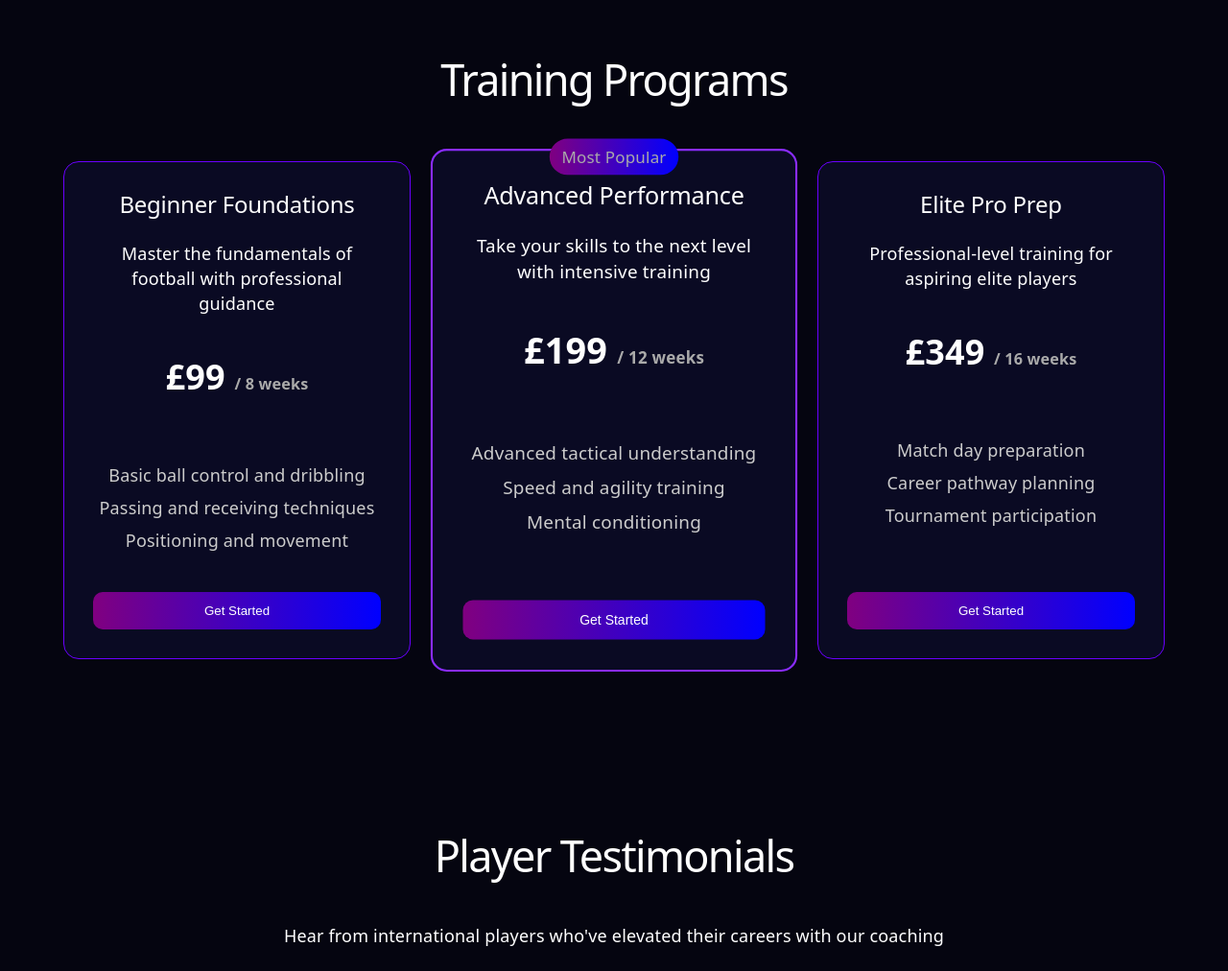
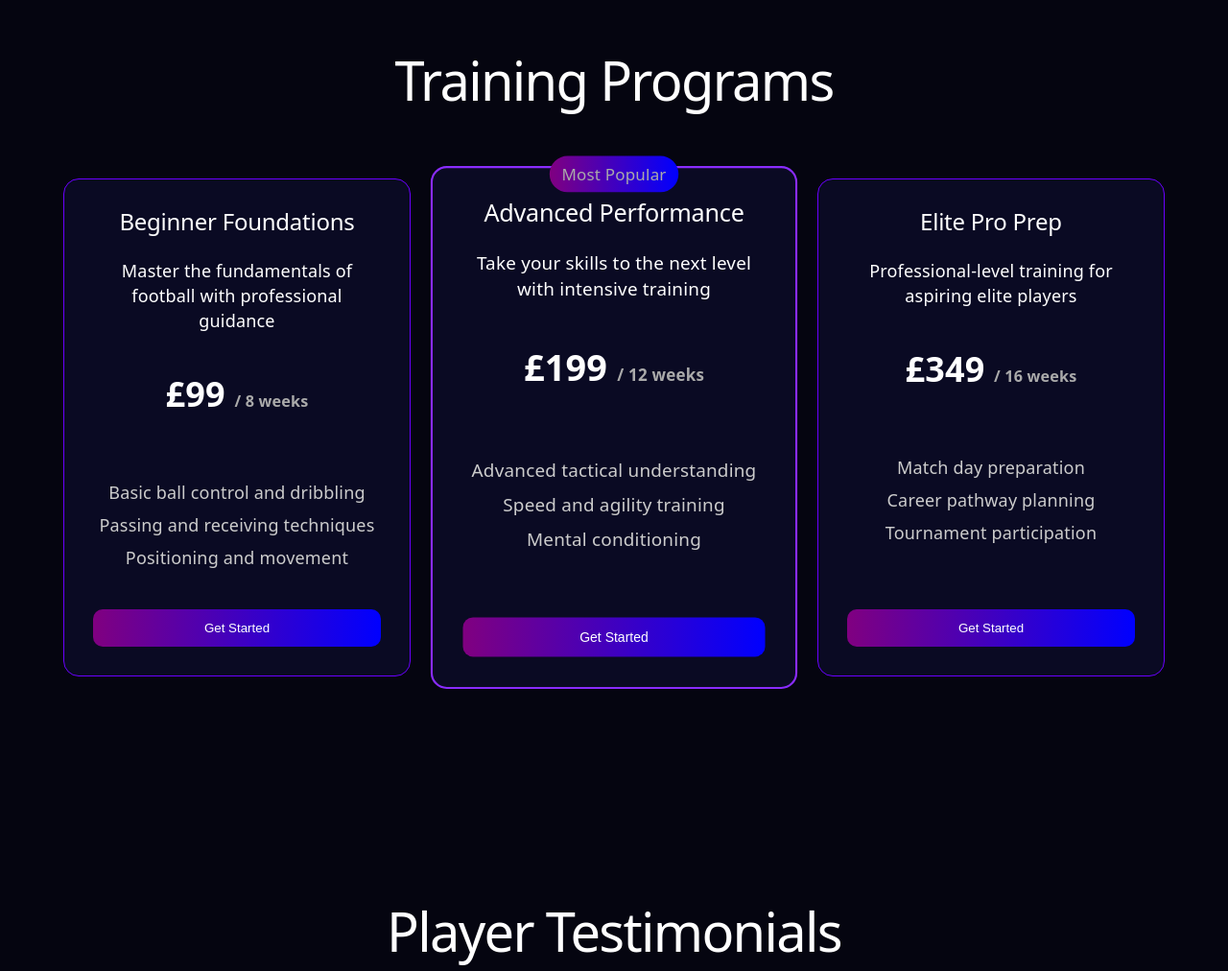
Before and after one commit to rotimijoseph/football-coaching, a React (Vite) app in the folder football-coaching/: page / in a window 1280 px wide. Shown: the part 980-1992 px from the top of the page at 96% size. Built offline with nearby package versions, Linux system fonts and the light colour scheme.

Commit message:
fix: padding around h1 titles

```diff
--- a/football-coaching/src/App.css
+++ b/football-coaching/src/App.css
@@ -164,11 +164,7 @@
 
 #training-programs h1 {
   color: white;
-  font-size: 2.5rem;
-}
-
-#training-programs h1 {
-  color: white;
+  margin-bottom: 50px;
 }
 
 #training-programs h2 {
@@ -194,7 +190,7 @@
 
 #testimonials h1 {
   color: white;
-  font-size: 2.5rem;
+  padding-top: 60px;
 }
 
 #testimonials p {
```
